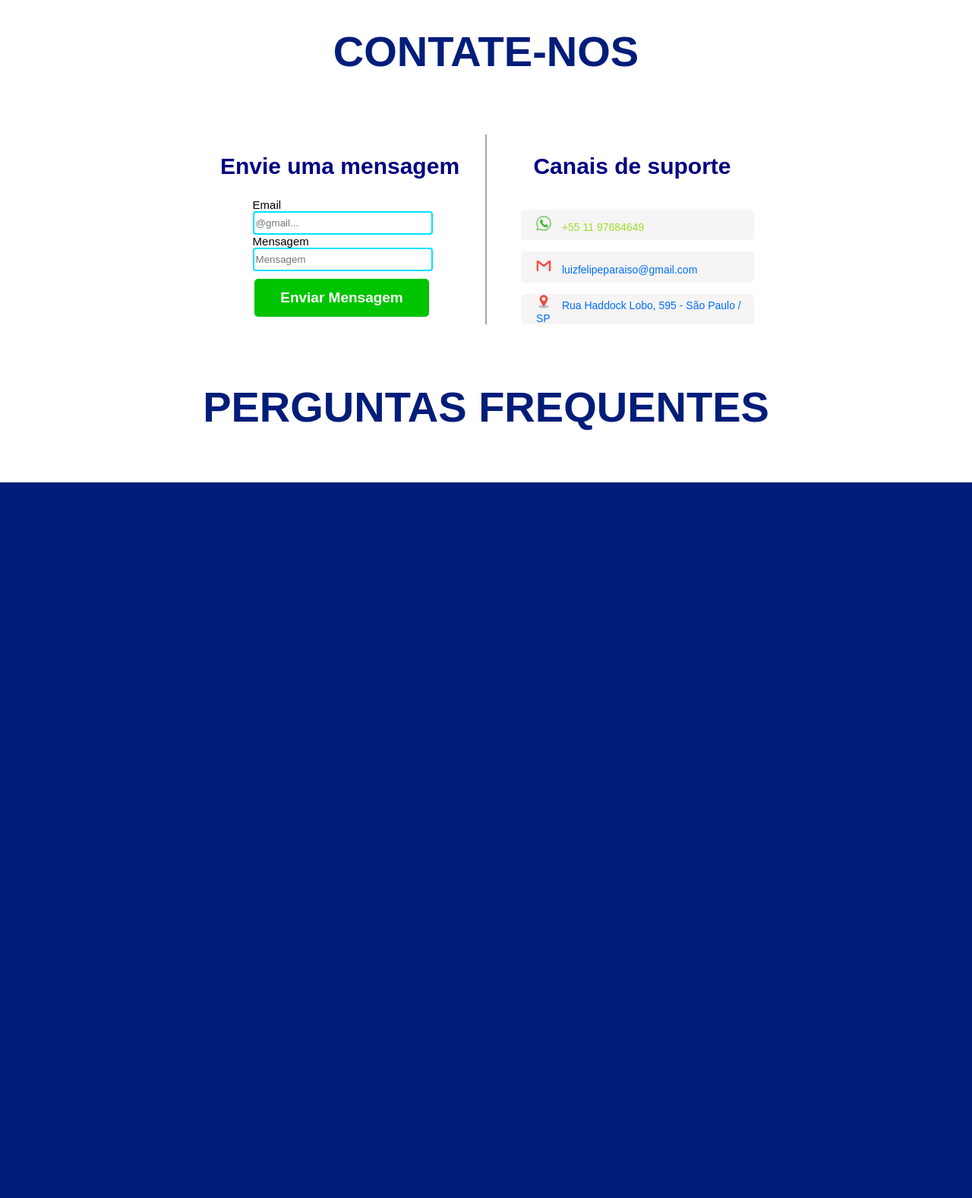
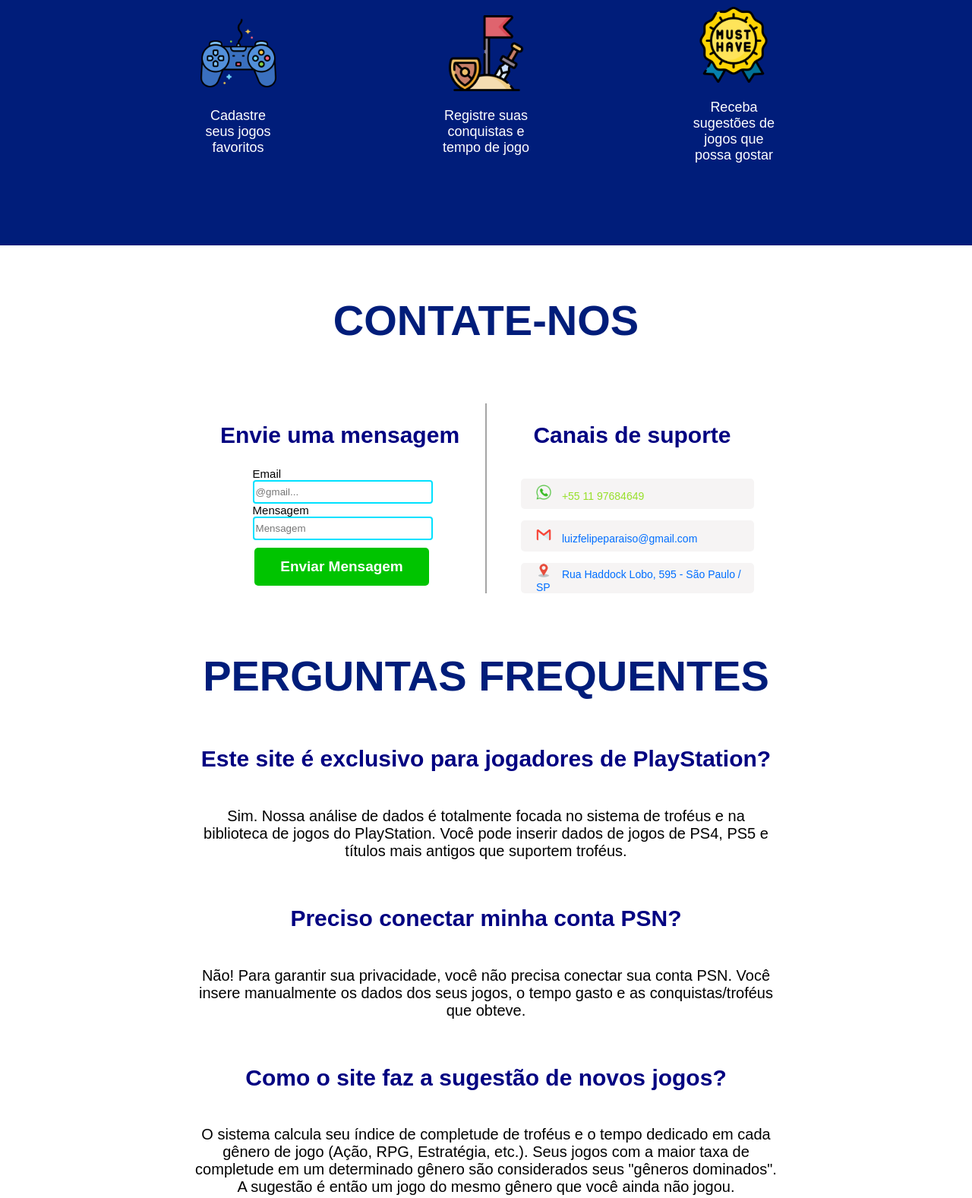
Before and after one commit to Projeto-Individual-Conquistas/Site_projeto, a website: page public/index.html in a window 1280 px wide. Shown: the part 1660-3237 px from the top of the page at 76% size. Before the commit the page ends 2295 px from the top, so only its background shows below. Drawn offline with Linux system fonts and the light colour scheme.

Commit message:
Estilização da página index e login feita completamente

```diff
--- a/public/css/index.css
+++ b/public/css/index.css
@@ -152,6 +152,29 @@ body{
     background-size: cover;
 }
 
+.instrucoes{
+    flex-direction: row;
+    justify-self: center;
+    width: 60%;
+    display: flex;
+    justify-content: space-between;
+    margin: 90px 0px 90px;
+}
+.instrucoes .container{
+    width: 15%;
+    flex-direction: column;
+    align-self: center;
+    text-align: center;
+    height: 20%;
+}
+.instrucoes .container p{
+    color: #ffffff;
+    font-size: 18px;
+}
+.instrucoes .container img{
+    width: 100px;
+    height: 100px;
+}
 .contato{
     background-color: white;
     padding-top: 20px;
@@ -248,3 +271,22 @@ body{
     font-weight: 600;
     cursor: pointer;
 }
+
+.perguntas{
+  flex-direction: column;
+  width: 60%;
+  justify-self: center;
+  margin: 0px;
+}
+.perguntas h3{
+    font-size: 30px;
+    color: #010181;
+    justify-self: center;
+    margin-top: 60px;
+    margin-bottom: 0px;
+}
+.perguntas h6{
+    font-size: 20px;
+    font-weight: 100;
+    text-align: center;
+}
--- a/public/index.html
+++ b/public/index.html
@@ -35,6 +35,7 @@
         <p>UM <span>CATÁLOGO</span> DE <span>VITÓRIAS</span>.</p>
     </section>
 
+
     <div class="carrocel">
         <button onclick="back()" class="seta">
             <img src="./assets/seta_direita.png" alt="" style="width: 50px; height: 50px; transform: rotateY(180deg);">
@@ -47,17 +48,22 @@
         <button onclick="go()" class="seta">
             <img src="./assets/seta_direita.png" alt="" style="width: 50px; height: 50px;">
         </button>
+    </div>
 
-        <div class="valores">
+        <div class="instrucoes">
             <div class="container">
-
+                <img src="./assets/ps5-controller.png" alt="">
+                <p>Cadastre seus jogos favoritos</p>
             </div>
             <div class="container">
-
+                <img src="./assets/conquest.png" alt="">
+                <p>Registre suas conquistas e tempo de jogo</p>
             </div>
             <div class="container">
+                <img src="./assets/sugest.png" alt="">
+                <p>Receba sugestões de jogos que possa gostar</p>
+            </div>
 
-            </div>
         </div>
     </div>
 
@@ -100,6 +106,16 @@
         </div>
 
         <h1>PERGUNTAS FREQUENTES</h1>
+        <div class="perguntas">
+            <h3>Este site é exclusivo para jogadores de PlayStation?</h3>
+            <h6>Sim. Nossa análise de dados é totalmente focada no sistema de troféus e na biblioteca de jogos do PlayStation. Você pode inserir dados de jogos de PS4, PS5 e títulos mais antigos que suportem troféus.</h6>
+            <h3>Preciso conectar minha conta PSN?</h3>
+            <h6>Não! Para garantir sua privacidade, você não precisa conectar sua conta PSN. Você insere manualmente os dados dos seus jogos, o tempo gasto e as conquistas/troféus que obteve.</h6>
+            <h3>Como o site faz a sugestão de novos jogos?</h3>
+            <h6>O sistema calcula seu índice de completude de troféus e o tempo dedicado em cada gênero de jogo (Ação, RPG, Estratégia, etc.). Seus jogos com a maior taxa de completude em um determinado gênero são considerados seus "gêneros dominados". A sugestão é então um jogo do mesmo gênero que você ainda não jogou.</h6>
+            <h3>Onde vejo minhas preferências de gênero?</h3>
+            <h6>Todos os seus dados inseridos (jogos, tempo, conquistas) são compilados em uma dashboard personalizado dentro da sua conta. Lá, você verá gráficos e métricas que mostram seus gêneros de jogo mais fortes.</h6>
+        </div>
     </section>
 </body>
 
```
Also changed, not shown: public/cadastro.html (+5 -12 lines), public/assets/conquest.png (added), public/assets/ps5-controller.png (added), public/assets/sugest.png (added).
